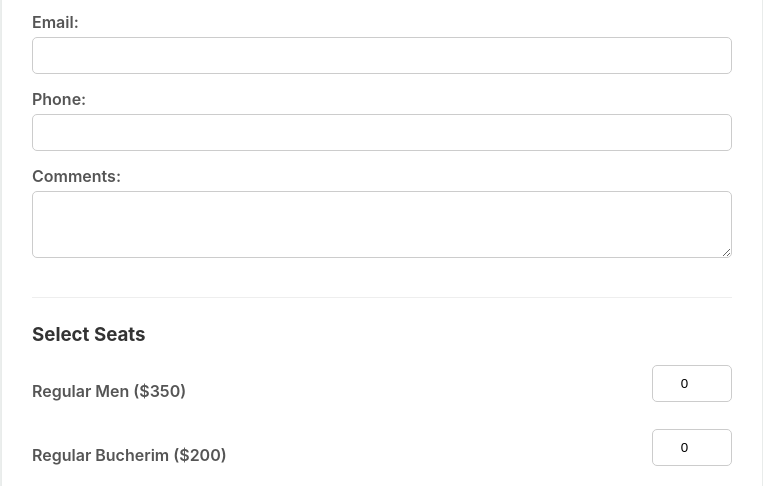
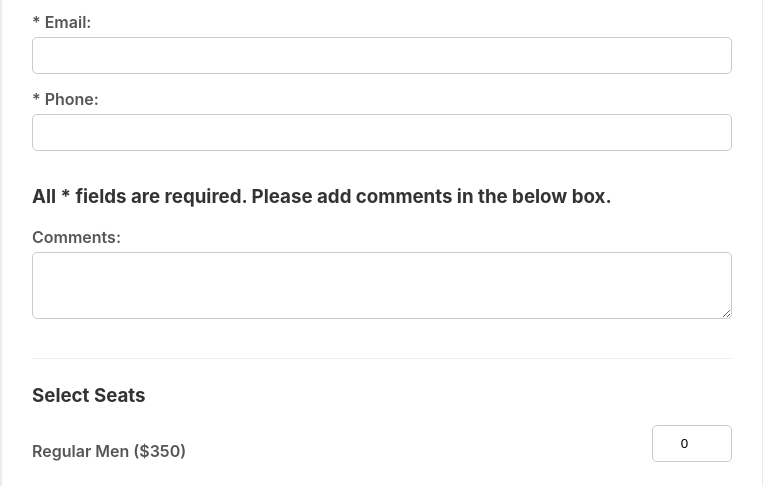
Before and after one commit to CMYShul/Shul-Seats, a website: page index.html in a window 1280 px wide. Shown: the part 257-743 px from the top of the page, without its empty margins (258-1021 px from the left). Drawn offline with Linux system fonts and the light colour scheme; a script that the page names is missing.

Commit message:
Update index.html

```diff
--- a/index.html
+++ b/index.html
@@ -19,22 +19,20 @@
                 <div class="name-fields">
                     <div>
                         <label for="firstName">First Name:</label>
-                        <input type="text" id="firstName" name="firstName">
+                        <input type="text" id="firstName" name="* firstName" reguired>
                     </div>
                     <div>
                         <label for="lastName">Last Name:</label>
-                        <input type="text" id="lastName" name="lastName" required>
+                        <input type="text" id="lastName" name="* lastName" required>
                     </div>
                 </div>
 
-                <!-- NEW FIELDS START HERE -->
-                <label for="email">Email:</label>
-                <input type="email" id="email" name="email">
+                <label for="email">* Email:</label>
+                <input type="email" id="email" name="email" required>
 
-                <label for="phone">Phone:</label>
-                <input type="tel" id="phone" name="phone">
-                <!-- NEW FIELDS END HERE -->
-
+                <label for="phone">* Phone:</label>
+                <input type="tel" id="phone" name="phone" required>
+                     <h3>All * fields are required. Please add comments in the below box.</h3>
                 <label for="comments">Comments:</label>
                 <textarea id="comments" name="comments" rows="3"></textarea>
             </div>
```
